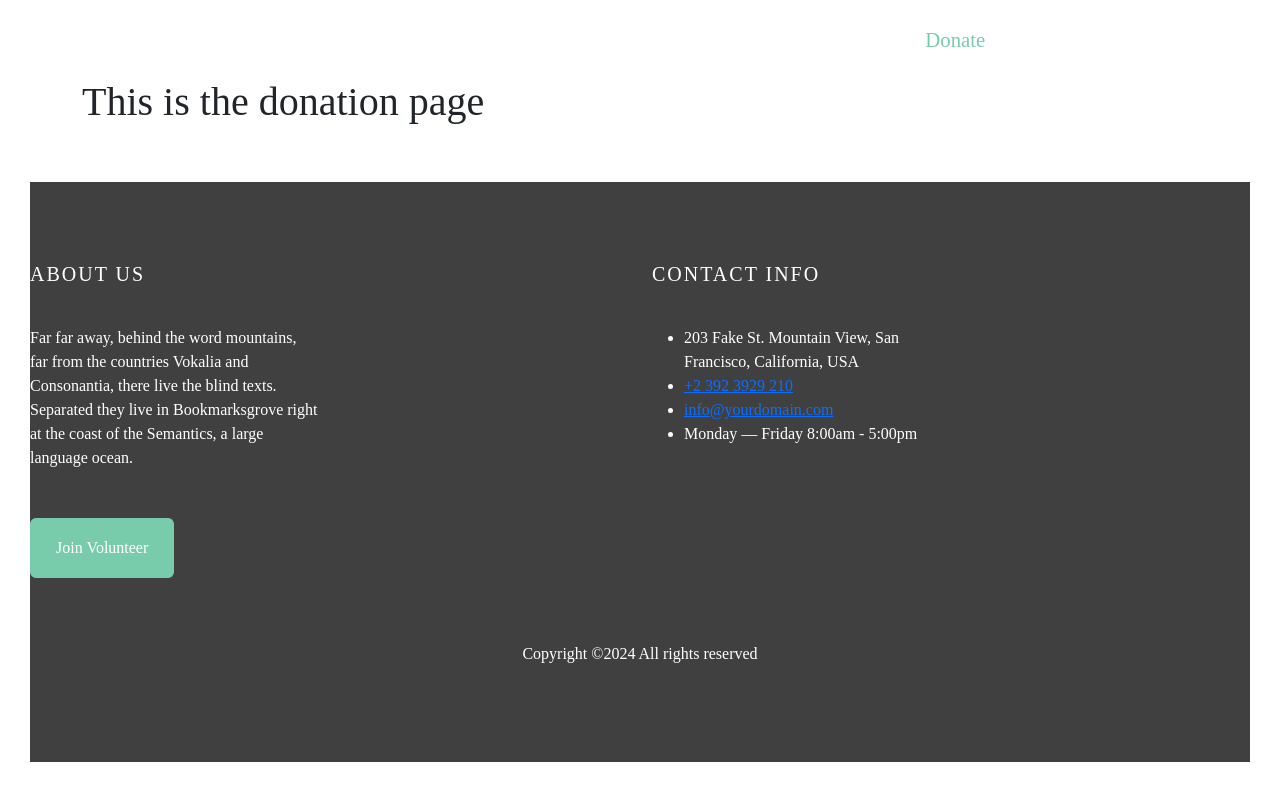
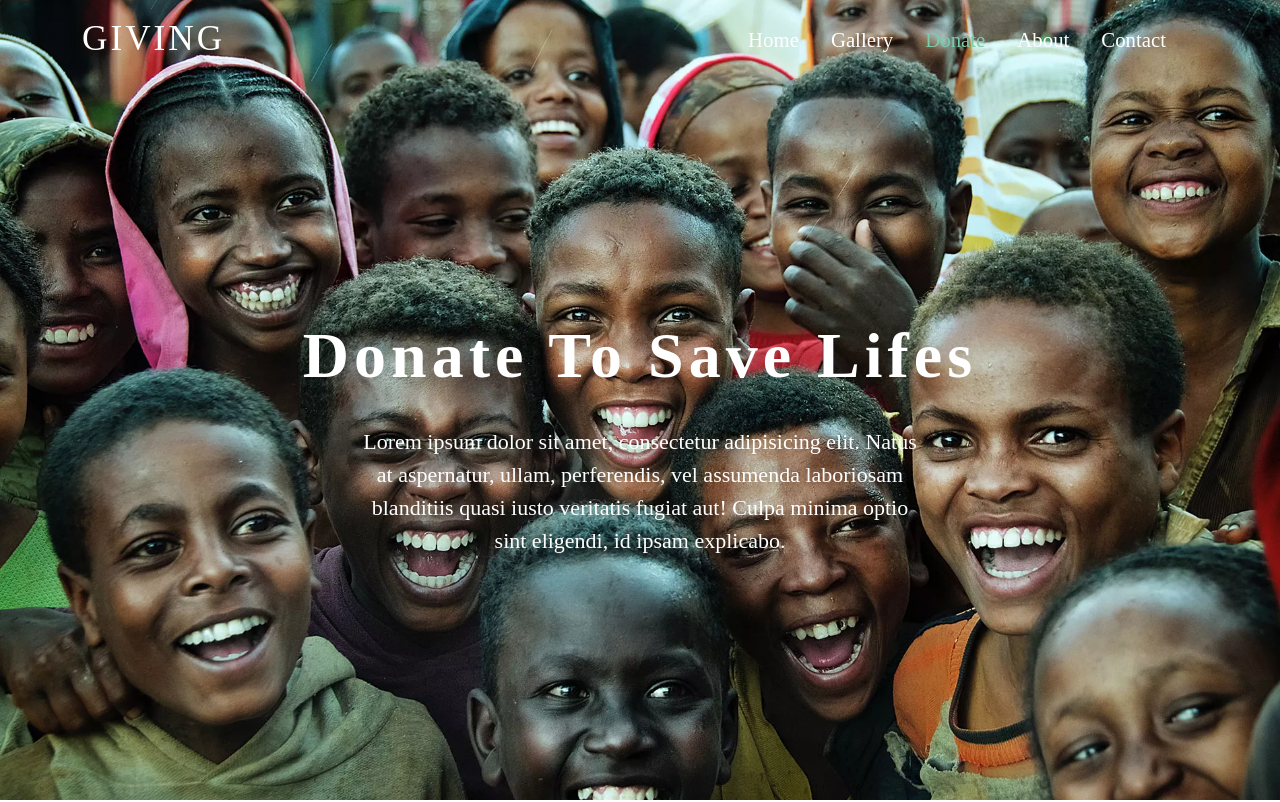
Before and after one commit to Highzik/adamDonation, a React (Vite) app: page /donate in a window 1280 px wide. Shown: the top 802 px of the page. Built offline with nearby package versions, Linux system fonts and the light colour scheme; a web font is replaced by a local one.

Commit message:
i worked in the donation page

```diff
--- a/src/pages/Donate.jsx
+++ b/src/pages/Donate.jsx
@@ -1,10 +1,33 @@
+import UN3 from '../images/UN3.webp'
+import image3 from '/src/images/person_1.jpg.webp'
+import image4 from '/src/images/person_2.jpg.webp'
+import image5 from '/src/images/person_3.jpg.webp'
+import image6 from '/src/images/person_4.jpg.webp'
+import '/src/styles/donate.css'
+
 
 export default function Donate() {
   return (
     <div className="container-fluid py-5">
       <div className="container">
-        <h1>This is the donation page</h1>
+        {/* The backgroud image of the donation page */}
+      <img src={UN3} alt="children Smiling" className='img-fluid donateImg' />
       </div>
+      {/* This is the H1 and the Ptag on the background image  */}
+      <div className='text-center text_on_img'>
+          <h1>Donate To Save Lifes</h1>
+          <p class="writeup">Lorem ipsum dolor sit amet, consectetur adipisicing elit. Natus <br /> at aspernatur, ullam, perferendis, vel assumenda laboriosam <br /> blanditiis quasi iusto veritatis fugiat aut! Culpa minima optio <br /> sint eligendi, id ipsam explicabo.</p>
+        </div>
+
+        <br /> <br />
+
+
+
+
+
+
+
+
     </div>
   )
 }
--- a/src/pages/Footer.jsx
+++ b/src/pages/Footer.jsx
@@ -1,4 +1,5 @@
 import '/src/styles/footer.css'
+import { FaBriefcaseMedical, FaUsers, FaDollarSign } from 'react-icons/fa'
 
 const Footer = () => {
     return (
@@ -18,8 +19,13 @@ const Footer = () => {
                                 <h3 className="heading-section">Contact Info</h3>
                                 <ul>
                                     <li><span className="icon icon-map-marker"></span><span className="text">203 Fake St. Mountain View, San <br />Francisco, California, USA</span></li>
-                                    <li><a href="#"><span class="icon icon-phone"></span><span className="text">+2 392 3929 210</span></a></li>
-                                    <li><a href="#"><span class="icon icon-envelope"></span><span className="text">info@yourdomain.com</span></a></li>
+                                    <li><a href="#"><span class="icon icon-phone"></span><span className="text"> <FaBriefcaseMedical style={{ color: '#79ccab', fontSize: '2rem' }} />+2 392 3929 210</span></a></li>
+                                    <li><a href="#"><span class="icon icon-envelope"></span><span className="text"> <FaBriefcaseMedical style={{ color: '#79ccab', fontSize: '18px', marginRight:  "10px"}} />   info@yourdomain.com</span></a></li>
+
+                                    <li><a href="#"><span class="icon icon-envelope"></span><span className="text"> <FaBriefcaseMedical style={{ color: '#79ccab', fontSize: '18px', marginRight:  "10px"}} />   info@yourdomain.com</span></a></li>
+
+
+
                                     <li><span class="icon icon-clock-o"></span><span class="text">Monday — Friday 8:00am - 5:00pm</span></li>
                                 </ul>
                             </div>
--- /dev/null
+++ b/src/styles/donate.css
@@ -0,0 +1,31 @@
+.donateImg {
+  position: absolute;
+  top: 0;
+  left: 0;
+  object-fit: cover;
+  width: 100%;
+  height: 100%;
+  z-index: -1;
+}
+
+.text_on_img {
+  position: relative;
+  padding-top: 30vh;
+  padding-bottom: 20vh;
+}
+
+
+.text_on_img h1 {
+  color: #FFF;
+  font-weight: 700;
+  font-size: 4rem;
+  letter-spacing: 5px;
+}
+
+
+
+.writeup {
+  color: white;
+  margin-top: 30px;
+  font-size: 22px;
+}
--- a/src/styles/footer.css
+++ b/src/styles/footer.css
@@ -20,3 +20,14 @@
     color: #fff !important;
     font-family: "Gaegu", cursive;
 }
+
+
+a  {
+    text-decoration: none;
+    list-style: none;
+}
+
+li {
+    text-decoration: none;
+    list-style: none;
+}
--- a/src/styles/home.css
+++ b/src/styles/home.css
@@ -98,6 +98,7 @@
 }
 
 
+
 .cards h4 {
   font-weight: 500;
   font-size: 1.8rem;
```
